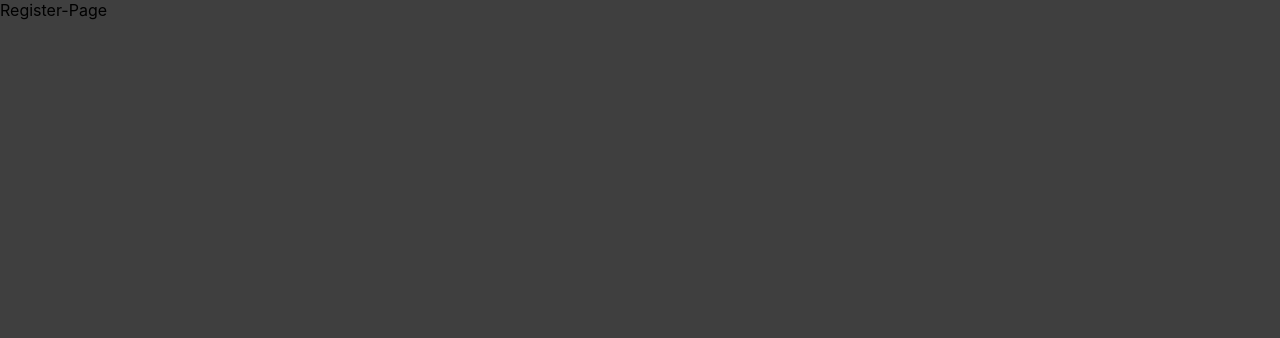
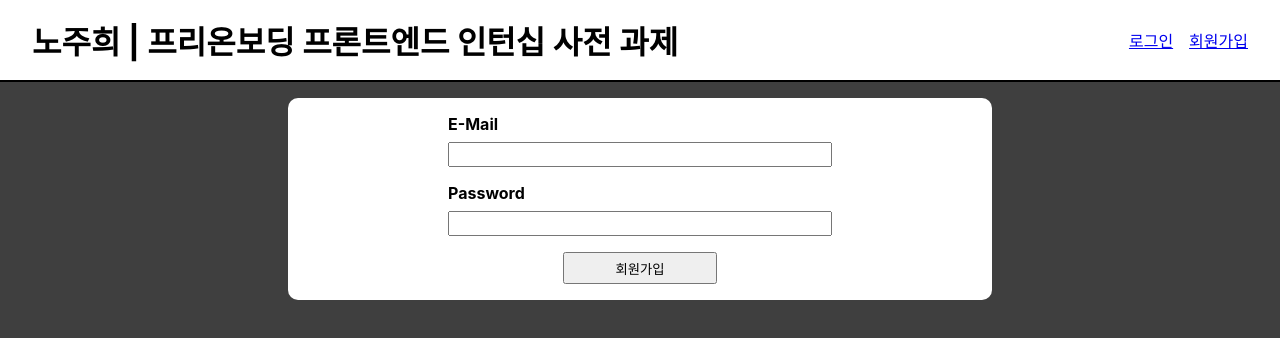
Before and after one commit to jh1109/wanted-pre-onboarding-frontend, a React (Create React App) app: page /signup in a window 1280 px wide. Shown: the top 338 px of the page. Built offline with nearby package versions, Linux system fonts and the light colour scheme.

Commit message:
style: 회원가입 레이아웃

```diff
--- a/src/components/UI/Button.js
+++ b/src/components/UI/Button.js
@@ -1,8 +1,8 @@
 import React from 'react';
 
-const Button = ({ type, onClick, children }) => {
+const Button = ({ type, id, onClick, children }) => {
   return (
-    <button type={type || 'button'} onClick={onClick}>
+    <button type={type || 'button'} data-testid={id} onClick={onClick}>
       {children}
     </button>
   );
--- /dev/null
+++ b/src/components/UI/Card.js
@@ -0,0 +1,8 @@
+import React from 'react';
+
+import classes from './Card.module.css';
+const Card = ({ className, children }) => {
+  return <div className={`${classes.card} ${className}`}>{children}</div>;
+};
+
+export default Card;
--- /dev/null
+++ b/src/components/UI/Card.module.css
@@ -0,0 +1,5 @@
+.card {
+  border-radius: 10px;
+  margin: auto;
+  background-color: white;
+}
--- /dev/null
+++ b/src/components/UI/Input.js
@@ -0,0 +1,12 @@
+import React, { Fragment } from 'react';
+
+const Input = ({ id, label, type }) => {
+  return (
+    <Fragment>
+      <label htmlFor={id}>{label}</label>
+      <input type={type} data-testid={id} />
+    </Fragment>
+  );
+};
+
+export default Input;
--- /dev/null
+++ b/src/pages/Register.module.css
@@ -0,0 +1,28 @@
+.form {
+  width: 50%;
+  padding: 1rem 2rem;
+}
+.form form{
+  display: flex;
+  flex-direction: column;
+  gap: 1rem;
+  align-items: center;
+}
+.form label {
+  margin-right: 0.5rem;
+  font-weight: 700;
+}
+.form button {
+  width: 24%;
+  height: 2rem;
+  cursor: pointer;
+}
+.input {
+  display:flex;
+  flex-direction: column;
+  gap: 0.5rem;
+  width: 60%;
+}
+.input input {
+  height: 1.2rem;
+}
--- a/src/pages/RegisterPage.js
+++ b/src/pages/RegisterPage.js
@@ -1,7 +1,33 @@
-import React from 'react';
+import React, { Fragment } from 'react';
+
+import Header from '../components/header/Header';
+import Button from '../components/UI/Button';
+import Card from '../components/UI/Card';
+
+import classes from './Register.module.css';
+import Input from '../components/UI/Input';
 
 const RegisterPage = () => {
-  return <div>Register-Page</div>;
+  return (
+    <Fragment>
+      <Header />
+      <main>
+        <Card className={classes.form}>
+          <form>
+            <div className={classes.input}>
+              <Input id="email-input" label="E-Mail" type="email" />
+            </div>
+            <div className={classes.input}>
+              <Input id="password-input" label="Password" type="password" />
+            </div>
+            <Button type="submit" id="signup-button">
+              회원가입
+            </Button>
+          </form>
+        </Card>
+      </main>
+    </Fragment>
+  );
 };
 
 export default RegisterPage;
```
